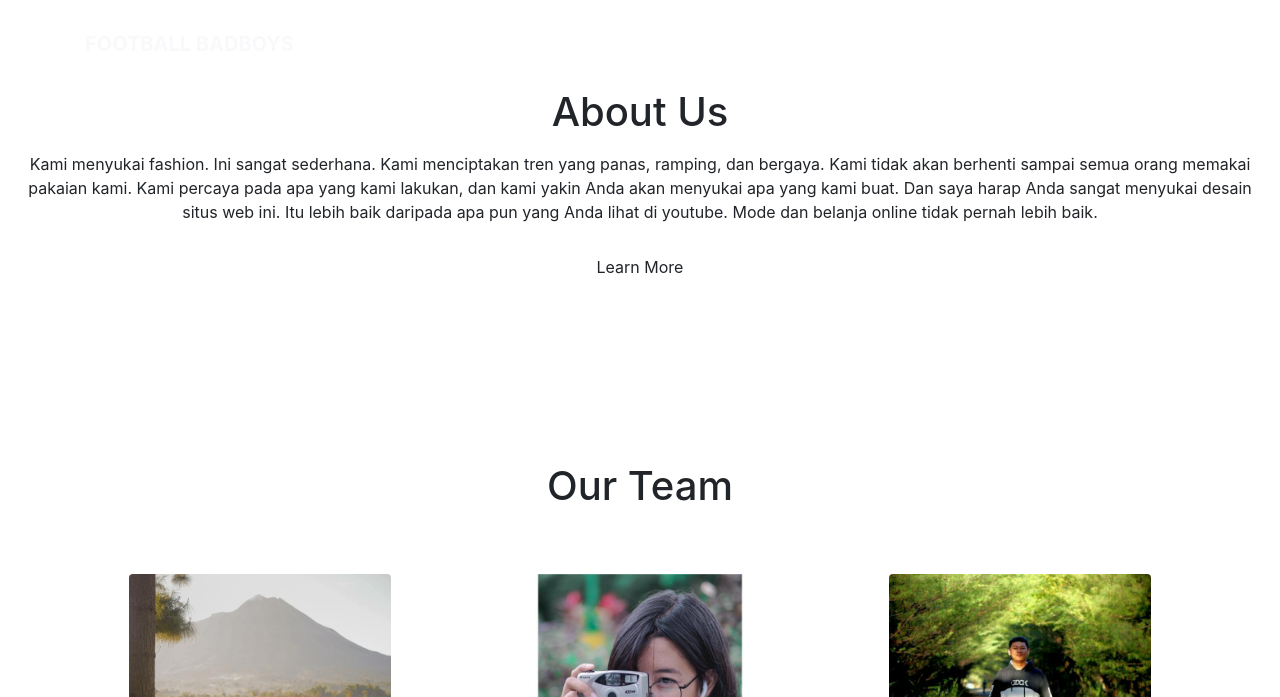
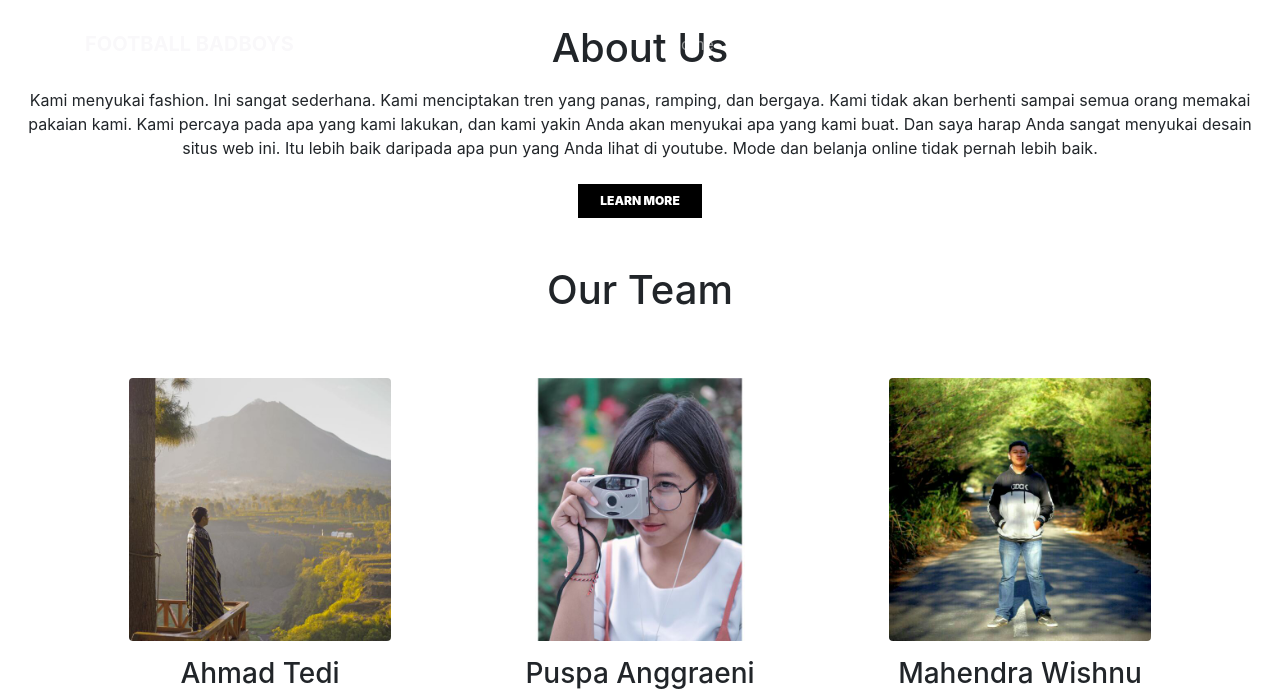
Before and after one commit to ted666x/pemrograman_web, a plain HTML site: page about.html in a window 1280 px wide. Shown: the top 697 px of the page. Drawn offline with Linux system fonts and the light colour scheme.

Commit message:
edit about.css

```diff
--- a/css/about.css
+++ b/css/about.css
@@ -143,9 +143,9 @@
     padding: 2.5em 0; }
     @media (min-width: 768px) {
       .site-section {
-        padding: 5em 0; } }
+        padding: 1em 0; } }
     .site-section.site-section-sm {
-      padding: 4em 0; }
+      padding: 1em 0; }
 
   .site-section-heading {
     padding-top: 20px;
@@ -242,3 +242,21 @@
     color: #000000;
 
   }
+
+  .btn {
+  text-transform: uppercase;
+  font-size: 12px;
+  font-weight: 900;
+  padding: 6px 20px; }
+  .btn:hover, .btn:active, .btn:focus {
+    outline: none;
+    -webkit-box-shadow: none !important;
+    box-shadow: none !important; }
+  .btn.btn-black {
+    border-width: 2px;
+    border-color: #000;
+    background: #000;
+    color: #fff; }
+    .btn.btn-black:hover {
+      color: #000;
+      background-color: transparent; }
```
